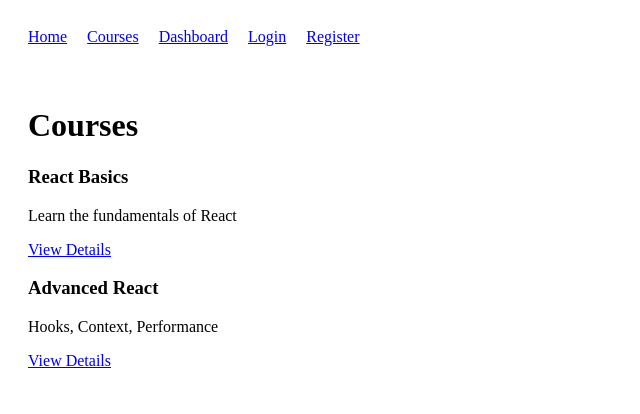
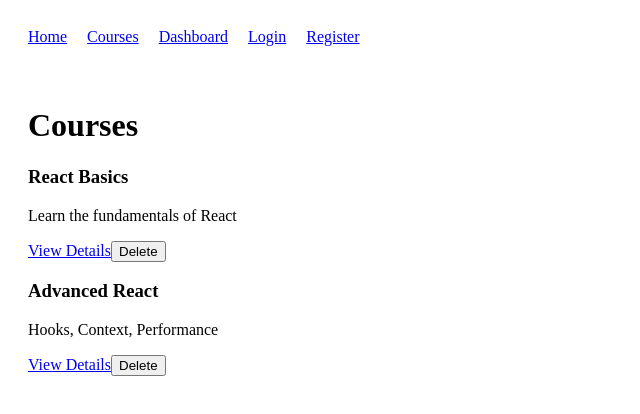
Before and after one commit to IvannIvannov/react-diploma-project, a React (Vite) app in the folder client/: page /courses in a window 1280 px wide. Shown: the top 414 px of the page, without its empty margins (0-640 px from the left). Built offline with nearby package versions, Linux system fonts and the light colour scheme.

Commit message:
implement course deletion with persistent state using context

```diff
--- a/client/src/context/CoursesContext.ts
+++ b/client/src/context/CoursesContext.ts
@@ -9,6 +9,7 @@ export type Course = {
 export type CoursesContextType = {
   courses: Course[];
   addCourse: (course: { title: string; description: string }) => void;
+  deleteCourse: (id: string) => void;
 };
 
 export const CoursesContext = createContext<CoursesContextType | null>(null);
--- a/client/src/context/CoursesProvider.tsx
+++ b/client/src/context/CoursesProvider.tsx
@@ -7,7 +7,6 @@ export const CoursesProvider = ({
 }: {
   children: React.ReactNode;
 }) => {
-  // 👉 Зареждане от localStorage (само веднъж)
   const [courses, setCourses] = useState<Course[]>(() => {
     try {
       const stored = localStorage.getItem("courses");
@@ -34,12 +33,10 @@ export const CoursesProvider = ({
     }
   });
 
-  // 👉 Запис в localStorage при всяка промяна
   useEffect(() => {
     localStorage.setItem("courses", JSON.stringify(courses));
   }, [courses]);
 
-  // 👉 Добавяне на курс
   const addCourse = (course: { title: string; description: string }) => {
     const newCourse = {
       id: Date.now().toString(),
@@ -49,8 +46,12 @@ export const CoursesProvider = ({
     setCourses((prev) => [...prev, newCourse]);
   };
 
+  const deleteCourse = (id: string) => {
+    setCourses((prev) => prev.filter((course) => course.id !== id));
+  };
+
   return (
-    <CoursesContext.Provider value={{ courses, addCourse }}>
+    <CoursesContext.Provider value={{ courses, addCourse, deleteCourse }}>
       {children}
     </CoursesContext.Provider>
   );
--- a/client/src/pages/Courses.tsx
+++ b/client/src/pages/Courses.tsx
@@ -1,8 +1,9 @@
 import { Link } from "react-router-dom";
+
 import { useCourses } from "../context/useCourses";
 
 const Courses = () => {
-  const { courses } = useCourses();
+  const { courses, deleteCourse } = useCourses();
 
   return (
     <div>
@@ -12,7 +13,10 @@ const Courses = () => {
         <div key={course.id}>
           <h3>{course.title}</h3>
           <p>{course.description}</p>
+
           <Link to={`/courses/${course.id}`}>View Details</Link>
+
+          <button onClick={() => deleteCourse(course.id)}>Delete</button>
         </div>
       ))}
     </div>
```
